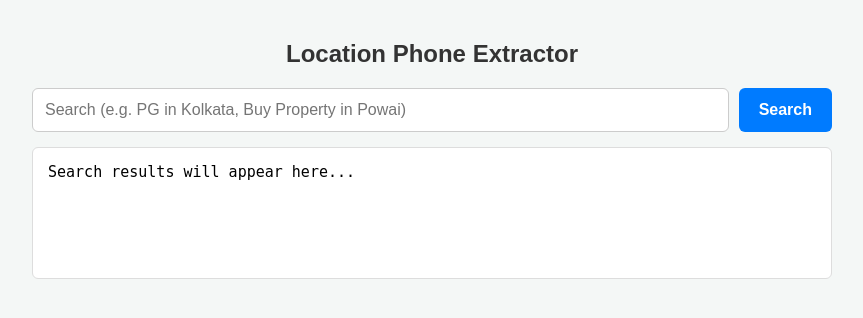
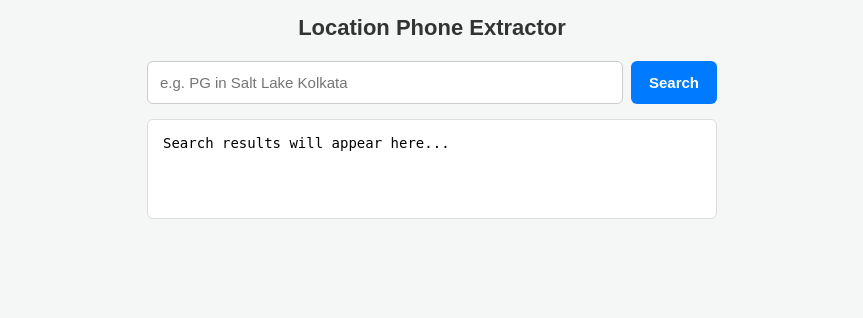
Before and after one commit to pawandevprasad03112010-crypto/XZ, a Flask app: page / in a window 1280 px wide. Shown: the top 318 px of the page, without its empty margins (208-1071 px from the left). Run offline with Flask 3, Linux system fonts and the light colour scheme.

Commit message:
Update index.html

```diff
--- a/templates/index.html
+++ b/templates/index.html
@@ -3,40 +3,51 @@
 <head>
     <meta charset="UTF-8">
     <meta name="viewport" content="width=device-width, initial-scale=1.0">
-    <title>Maps Phone Extractor</title>
+    <title>Location Phone Extractor</title>
     <style>
+        * {
+            box-sizing: border-box;
+            margin: 0;
+            padding: 0;
+        }
         body {
             font-family: Arial, sans-serif;
-            padding: 20px;
-            max-width: 800px;
+            padding: 15px;
+            max-width: 600px;
             margin: auto;
             background-color: #f4f7f6;
         }
         h2 {
             text-align: center;
             color: #333;
+            margin-bottom: 20px;
+            font-size: 22px;
         }
         .search-container {
             display: flex;
-            gap: 10px;
+            gap: 8px;
             margin-bottom: 15px;
+            width: 100%;
         }
         input[type="text"] {
             flex: 1;
             padding: 12px;
-            font-size: 16px;
+            font-size: 15px;
             border: 1px solid #ccc;
             border-radius: 6px;
+            outline: none;
+            min-width: 0; /* Prevents input overflow on flex layout */
         }
         button {
-            padding: 12px 20px;
-            font-size: 16px;
+            padding: 12px 18px;
+            font-size: 15px;
             cursor: pointer;
             border: none;
             border-radius: 6px;
             background-color: #007bff;
             color: white;
             font-weight: bold;
+            white-space: nowrap;
         }
         button:hover {
             background-color: #0056b3;
@@ -56,9 +67,12 @@
             border-radius: 6px;
             border: 1px solid #ddd;
             white-space: pre-wrap;
+            word-wrap: break-word; /* Fixes text going outside screen */
+            overflow-wrap: break-word;
             font-family: monospace;
-            font-size: 15px;
+            font-size: 14px;
             min-height: 100px;
+            width: 100%;
         }
     </style>
 </head>
@@ -66,9 +80,9 @@
 
     <h2>Location Phone Extractor</h2>
 
-    <!-- Top Search Input -->
+    <!-- Responsive Search Input & Button -->
     <div class="search-container">
-        <input type="text" id="query" placeholder="Search (e.g. PG in Kolkata, Buy Property in Powai)">
+        <input type="text" id="query" placeholder="e.g. PG in Salt Lake Kolkata">
         <button onclick="searchData()">Search</button>
     </div>
 
@@ -80,16 +94,16 @@
 
     <script>
         async function searchData() {
-            const query = document.getElementById('query').value;
+            const query = document.getElementById('query').value.trim();
             const resultsDiv = document.getElementById('results');
             const copyBtn = document.getElementById('copyBtn');
 
             if (!query) {
-                alert("Please enter a location or query!");
+                alert("Please enter a location or search term!");
                 return;
             }
 
-            resultsDiv.innerHTML = "Fetching phone numbers... Please wait a few seconds.";
+            resultsDiv.innerHTML = "Fetching results... Please wait.";
             copyBtn.style.display = "none";
 
             try {
@@ -100,6 +114,11 @@
                 });
 
                 const data = await response.json();
+
+                if (data.error) {
+                    resultsDiv.innerHTML = data.error;
+                    return;
+                }
 
                 if (!data || data.length === 0) {
                     resultsDiv.innerHTML = "No results found.";
@@ -114,7 +133,7 @@
                 resultsDiv.innerHTML = formattedText;
                 copyBtn.style.display = "block";
             } catch (error) {
-                resultsDiv.innerHTML = "Error loading data. Please check your API key or connection.";
+                resultsDiv.innerHTML = "Error connecting to server. Please try again.";
             }
         }
 
```
